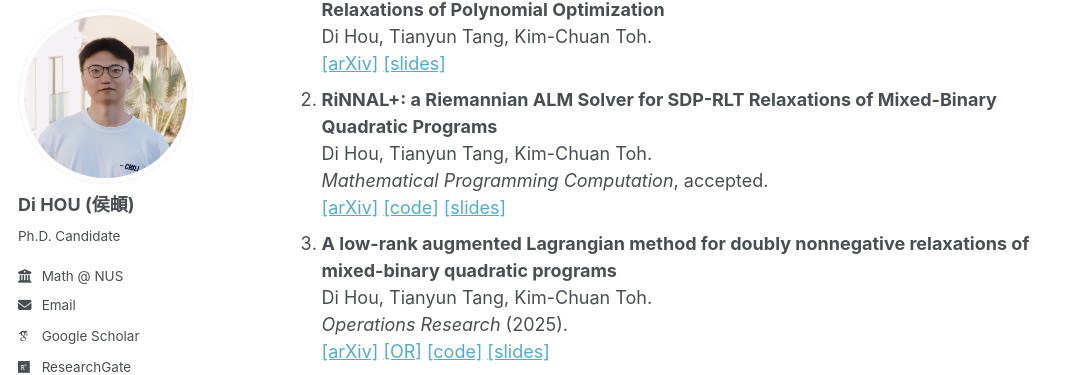
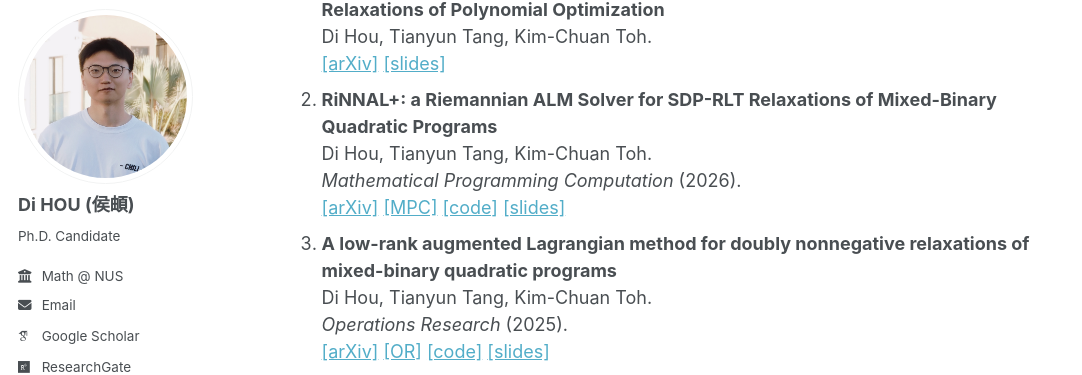
Before and after one commit to HouDiOpt/HouDiOpt.github.io, a Jekyll site: the page built from _pages/about.md, in a window 1280 px wide and 900 px high, scrolled down 397 px. Shown: the part 90-465 px from the top of the window, without its empty margins (0-1082 px from the left). Built offline with Jekyll 4.4.1, drawn with Linux system fonts in a browser that asks for light colours; some web fonts are replaced; a script that is not in the unit is left out.

Commit message:
Update publication details in about.md

```diff
--- a/_pages/about.md
+++ b/_pages/about.md
@@ -30,8 +30,8 @@ Publications
 <br>[[arXiv]](https://arxiv.org/abs/2512.06359) [[slides]](/files/RiNNALPOP.pdf)
 1. **RiNNAL+: a Riemannian ALM Solver for SDP-RLT Relaxations of Mixed-Binary Quadratic Programs**
 <br>Di Hou, Tianyun Tang, Kim-Chuan Toh.
-<br>*Mathematical Programming Computation*, accepted.
-<br>[[arXiv]](https://arxiv.org/abs/2507.13776) [[code]](https://github.com/HouDiOpt/RiNNALplus) [[slides]](/files/RiNNALplus_ICCOPT.pdf)
+<br>*Mathematical Programming Computation* (2026).
+<br>[[arXiv]](https://arxiv.org/abs/2507.13776) [[MPC]](https://link.springer.com/article/10.1007/s12532-026-00303-8) [[code]](https://github.com/HouDiOpt/RiNNALplus) [[slides]](/files/RiNNALplus_ICCOPT.pdf)
 1. **A low-rank augmented Lagrangian method for doubly nonnegative relaxations of mixed-binary quadratic programs**
 <br>Di Hou, Tianyun Tang, Kim-Chuan Toh.
 <br>*Operations Research* (2025).
```
